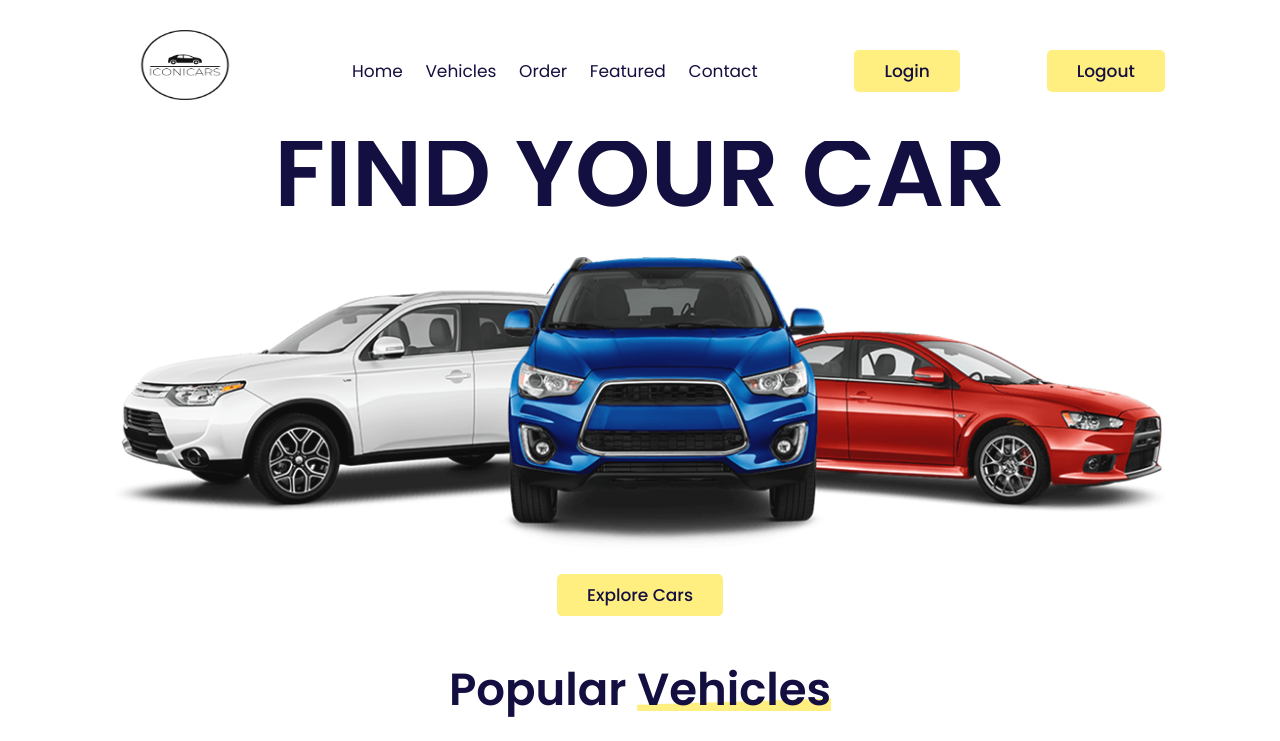
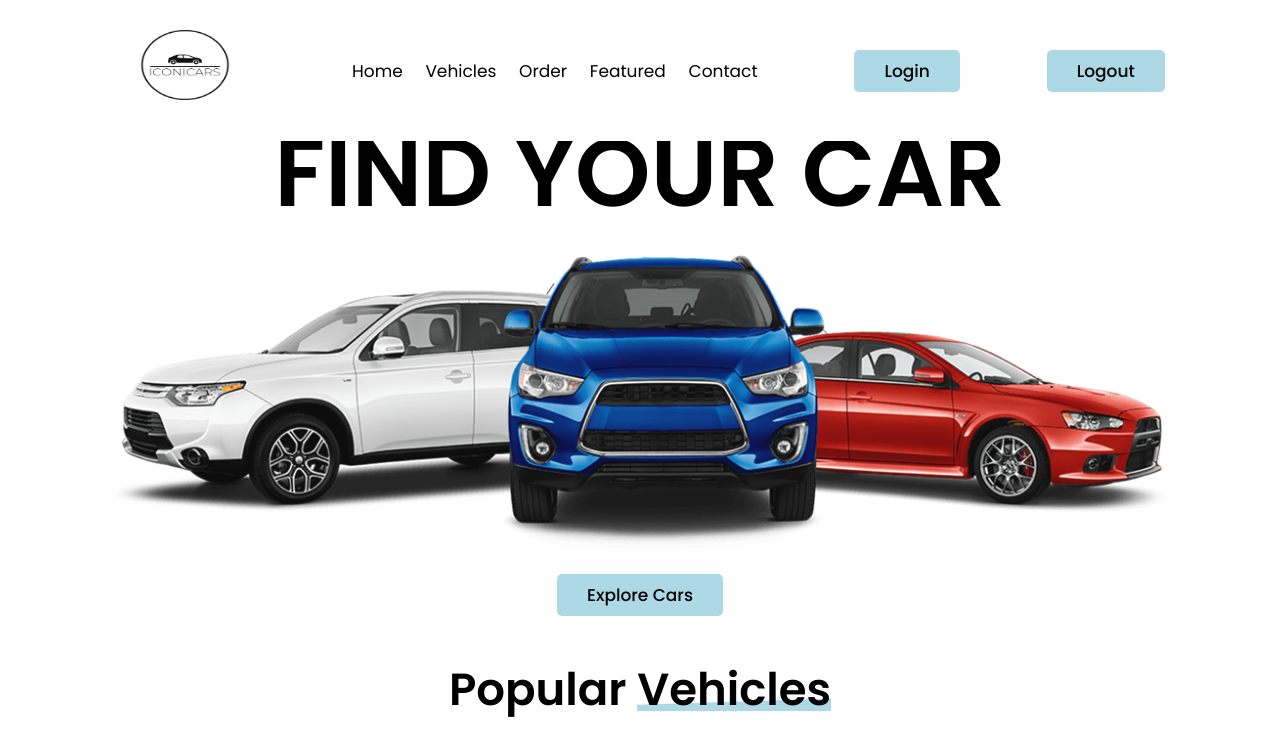
Before and after one commit to saradejkoski/IconiCars, a website: page public/index.html in a window 1280 px wide. Shown: the top 741 px of the page. Drawn offline with nearby package versions, Linux system fonts and the light colour scheme; no server answers.

Commit message:
design update

```diff
--- a/public/main.js
+++ b/public/main.js
@@ -90,13 +90,15 @@ loginButton.addEventListener("click",() => {
 registerButton.addEventListener("click",() => {
     var email = emailInput.value;
     var password = passwordInput.value;
-
+    if(password.length < 10) {
+        alert("Error: Password must be at least 10 characters");
+    }
     const xhttp = new XMLHttpRequest();
     xhttp.onload = function() {
         console.log(JSON.parse(this.responseText).status);
         var isLoggedIn = JSON.parse(this.responseText).status;
         if(isLoggedIn){
-            alert("Willkommen auf unsere Platform!");
+            alert("Willkommen auf unserer Platform!");
             document.getElementById("logout-btn").style.setProperty('visibility', "visible");
             document.getElementById("login-btn").style.setProperty('visibility', "hidden");
             //reloadNotes();
--- a/public/style.css
+++ b/public/style.css
@@ -1,10 +1,10 @@
 @import url('https://fonts.googleapis.com/css2?family=Poppins:wght@100;300;400;500;600&display=swap');
 
 :root{
-    --yellow:#f9d806;
-    --light-yellow:#ffee80;
-    --black:#130f40;
-    --light-color:#666;
+    --yellow:#89cff0;
+    --light-yellow:#add8e6;
+    --black:#000000;
+    --light-color:#36454F;
     --box-shadow:0 .5rem 1rem rgba(0,0,0,.1);
     --border:.1rem solid rgba(0,0,0,.1);
 }
@@ -624,19 +624,6 @@ section{
 
 
 
-
-
-
-
-
-
-
-
-
-
-
-
-
 @media (max-width:991px){
 
     html{
--- a/server.js
+++ b/server.js
@@ -106,9 +106,6 @@ app.post('/login', (req, res) => {
 
 app.post('/register', (req, res) => {
     const { email, password } = req.body;
-    if(password.length < 10) {
-        alert("Error: Password must be at least 10 characters");
-    }
     if (email && password) {
         const exists = users.some(
             user => user.email === email
```
